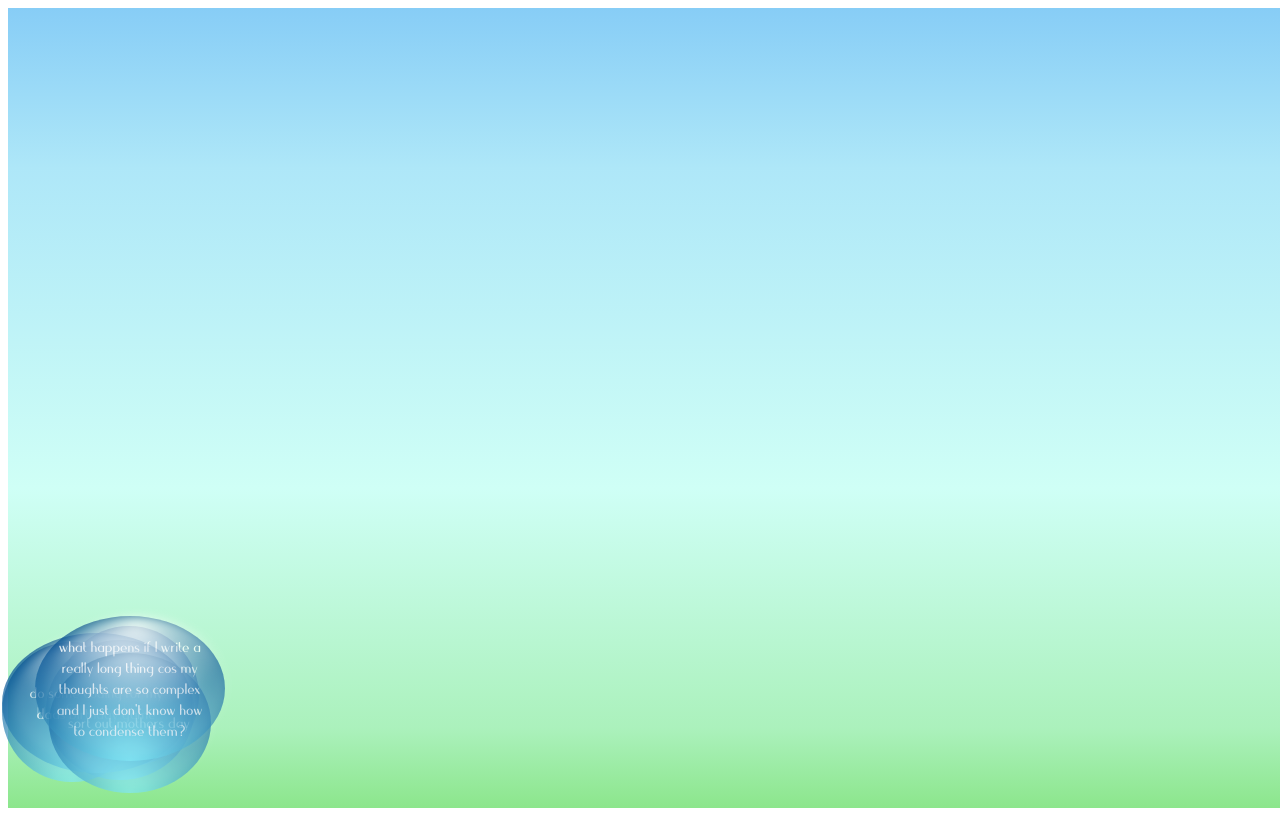
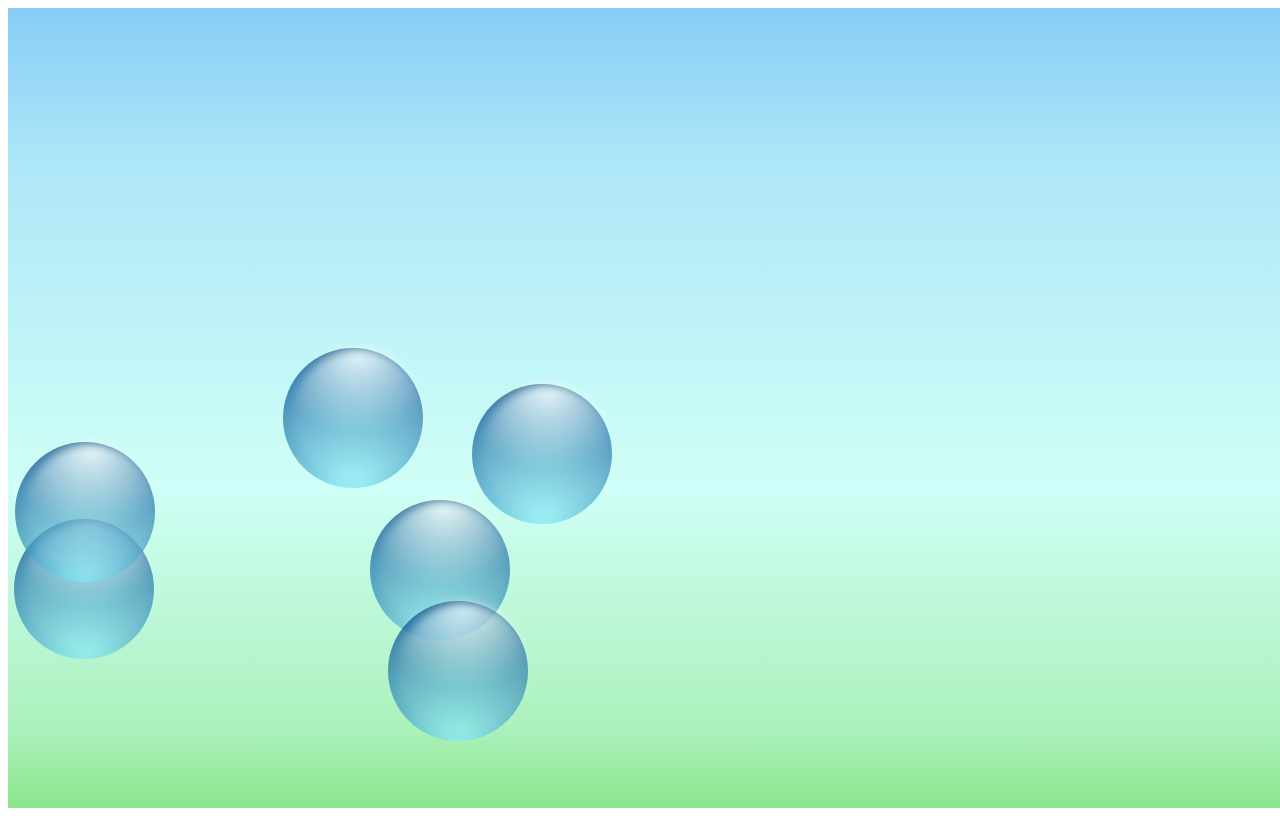
Before and after one commit to runticle/floating-thoughts, a Next.js app: page / in a window 1280 px wide. Built offline with nearby package versions, Linux system fonts and the light colour scheme.

Commit message:
bubbles pop

```diff
--- a/src/components/Bubble/index.js
+++ b/src/components/Bubble/index.js
@@ -18,6 +18,18 @@ const BubbleStyle = styled.div`
     align-items: center;
     text-align: center;
     background: radial-gradient(circle at bottom, #81e8f6, #76deef 10%, #055194 80%, #062745 100%);
+    cursor: pointer;
+
+    &.popped {
+        animation: 1s linear normal shrink;
+    }
+
+    @keyframes shrink {
+        0% {transform: scale(1);}
+        60% {transform: scale(0.3);}
+        95% {transform: scale(0.000001);}
+        100% {transform: scale(0.01);}
+    }
 
     &:before {
         content: "";
@@ -34,11 +46,14 @@ const BubbleStyle = styled.div`
     }
 `
 
-export default function Bubble({ idea, onClickHandler }) {
+export default function Bubble({ text, id, onClickHandler }) {
     const [position, newPosition] = useState({ left: 0, bottom: 0 })
     const { height: windowHeight, width: windowWidth } = useWindowDimensions();
+    const [popped, pop] = useState(false)
 
     const { left, bottom } = position;
+
+    console.log('id', id, text)
 
     const handlePosition = useCallback(() => {
         // simple function for now. Obviously rubbish and bubbles tend towards the center
@@ -53,13 +68,19 @@ export default function Bubble({ idea, onClickHandler }) {
     }, [windowHeight, windowWidth])
 
     useEffect(() => {
-        setTimeout(handlePosition, 5000)
+        const interval = setInterval(() => handlePosition(), 4000)
+
+        return () => clearInterval(interval)
     })
 
+    const handleClick = useCallback(() => {
+        pop(true)
+        setTimeout(() => onClickHandler(id), 900)
+    }, [pop])
 
     return (
-        <BubbleStyle className="bubble" style={{ left: left + 'px', bottom: bottom + 'px' }}>
-            {idea}
+        <BubbleStyle className={popped ? 'popped' : ''} onClick={handleClick} style={{ left: left + 'px', bottom: bottom + 'px' }}>
+            {text}
         </BubbleStyle>
     )
 
```
